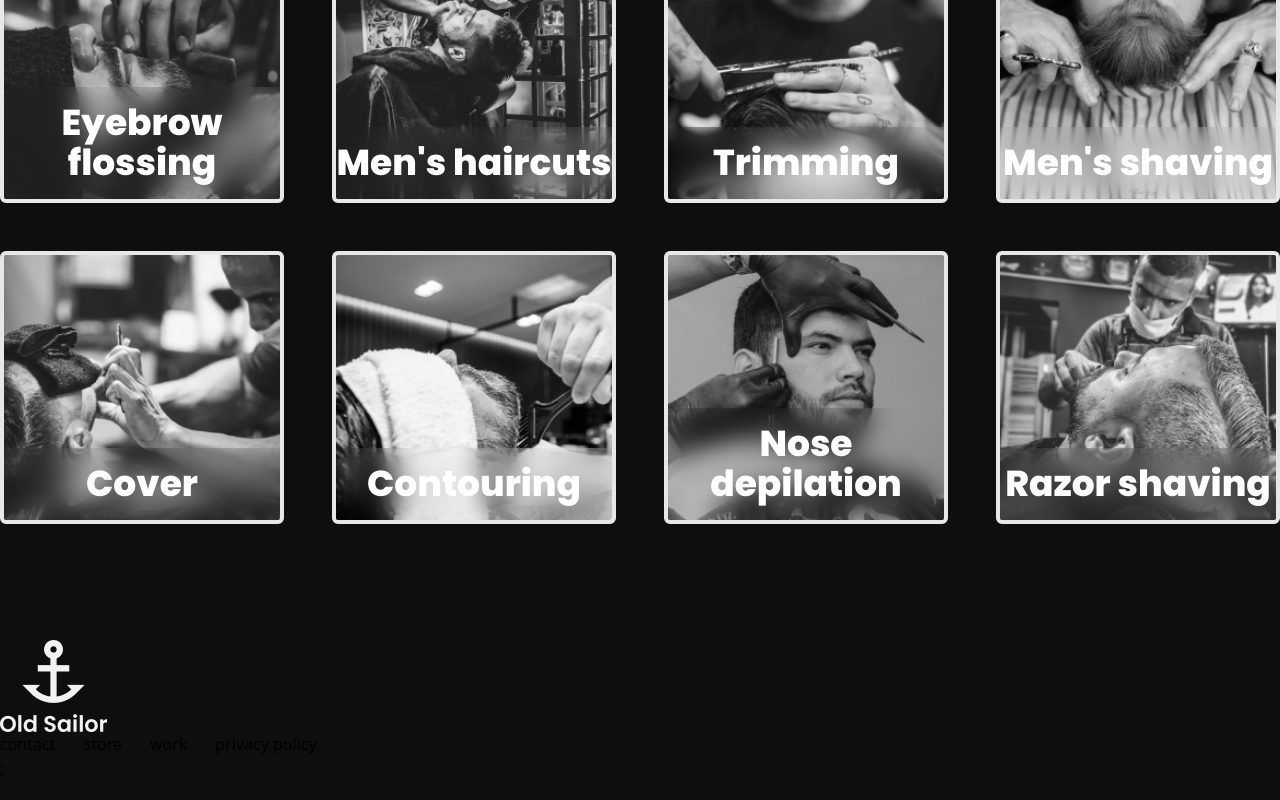
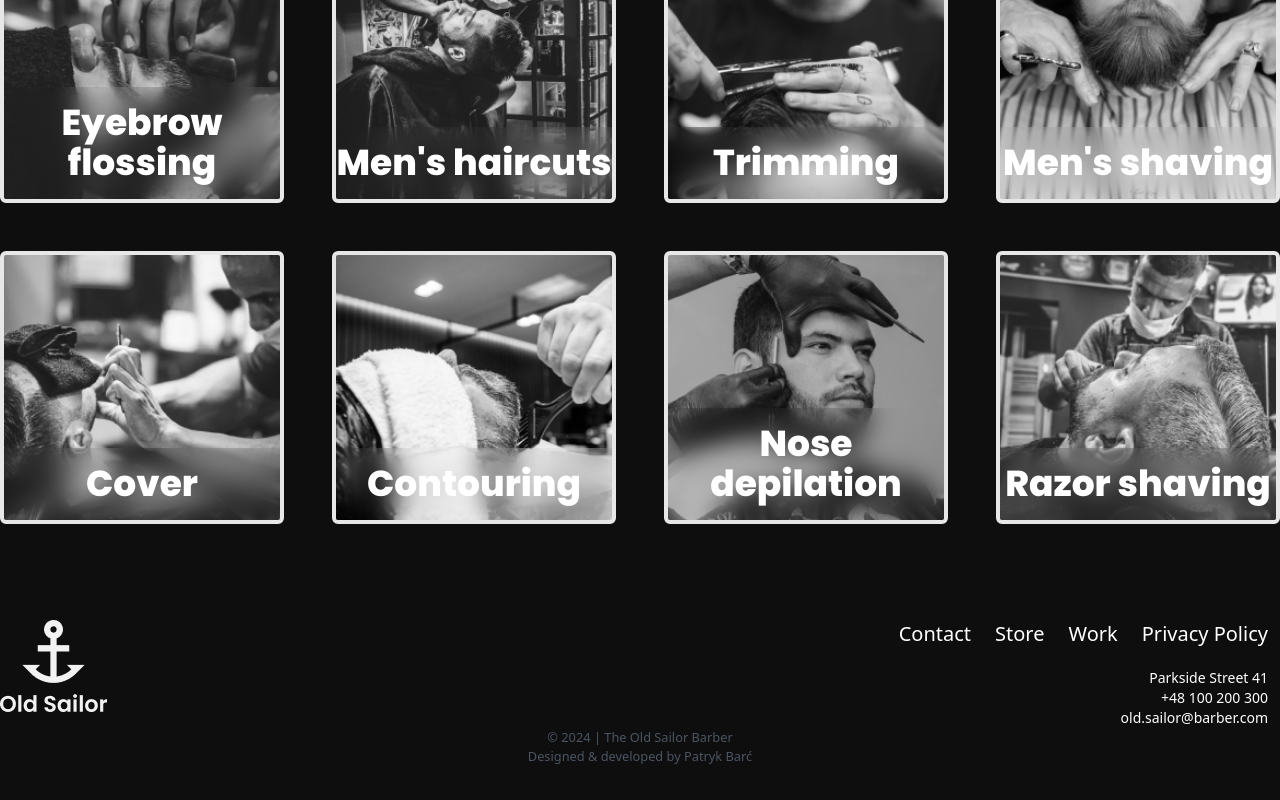
Before and after one commit to Patrykbarc/react-old-sailor, a React (Vite) app: page / in a window 1280 px wide. Shown: the part 2215-3015 px from the top of the page. Built offline with nearby package versions, Linux system fonts and the light colour scheme.

Commit message:
Created footer

```diff
--- a/src/components/Footer/Footer.jsx
+++ b/src/components/Footer/Footer.jsx
@@ -1,5 +1,6 @@
 import { Logo } from "../Logo/Logo";
-
+const date = new Date();
+const currentYear = date.getFullYear();
 const footerLinks = [
   {
     id: "contact",
@@ -21,17 +22,32 @@ const footerLinks = [
 
 export function Footer() {
   return (
-    <footer className="w-full py-5 shadow-xl">
+    <footer className="w-full pb-5 text-white">
+      <div className="container mx-auto">
+        <div className="flex justify-between text-xl">
           <Logo orientation="vertical" />
-      <div>
-        <ul className="flex gap-7">
+          <div className="flex flex-col gap-5">
+            <ul className="flex">
               {footerLinks.map((link) => (
-            <li key={link.id}>
+                <li
+                  key={link.id}
+                  className="cursor-pointer px-3 capitalize transition hover:text-brandHover"
+                >
                   <a href={`#${link.id}`}>{link.name}</a>
                 </li>
               ))}
             </ul>
-        ;
+            <ul className="pe-3 text-end text-sm">
+              <li>Parkside Street 41</li>
+              <li>+48 100 200 300</li>
+              <li>old.sailor@barber.com</li>
+            </ul>
+          </div>
+        </div>
+        <div className="flex flex-col text-center text-gray-600">
+          <small>&copy; {currentYear} | The Old Sailor Barber</small>
+          <small>Designed & developed by Patryk Barć</small>
+        </div>
       </div>
     </footer>
   );
--- a/src/components/Logo/Logo.jsx
+++ b/src/components/Logo/Logo.jsx
@@ -1,5 +1,4 @@
-export function Logo({ orientation }) {
-  console.log(orientation);
+export function Logo({ orientation = "horizontal" }) {
   return (
     <div>
       {orientation === "horizontal" ? (
```
Lines whose indentation alone changed are shown as unchanged.
